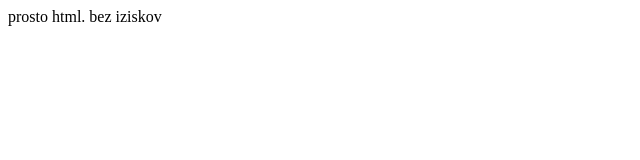
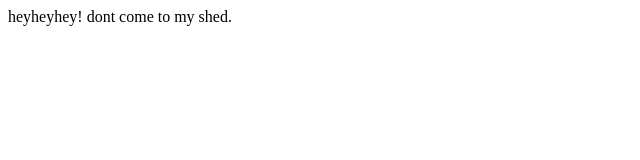
Before and after one commit to Nowow/empty_test_repo, a plain HTML site: page index.html in a window 1280 px wide. Shown: the whole page, without its empty margins (0-640 px from the left). Drawn offline with Linux system fonts and the light colour scheme.

Commit message:
hey hey hey!

```diff
--- a/index.html
+++ b/index.html
@@ -1,5 +1,5 @@
 <html>
 <body>
-prosto html. bez iziskov
+heyheyhey! dont come to my shed.
 </body>
 </html>
```
